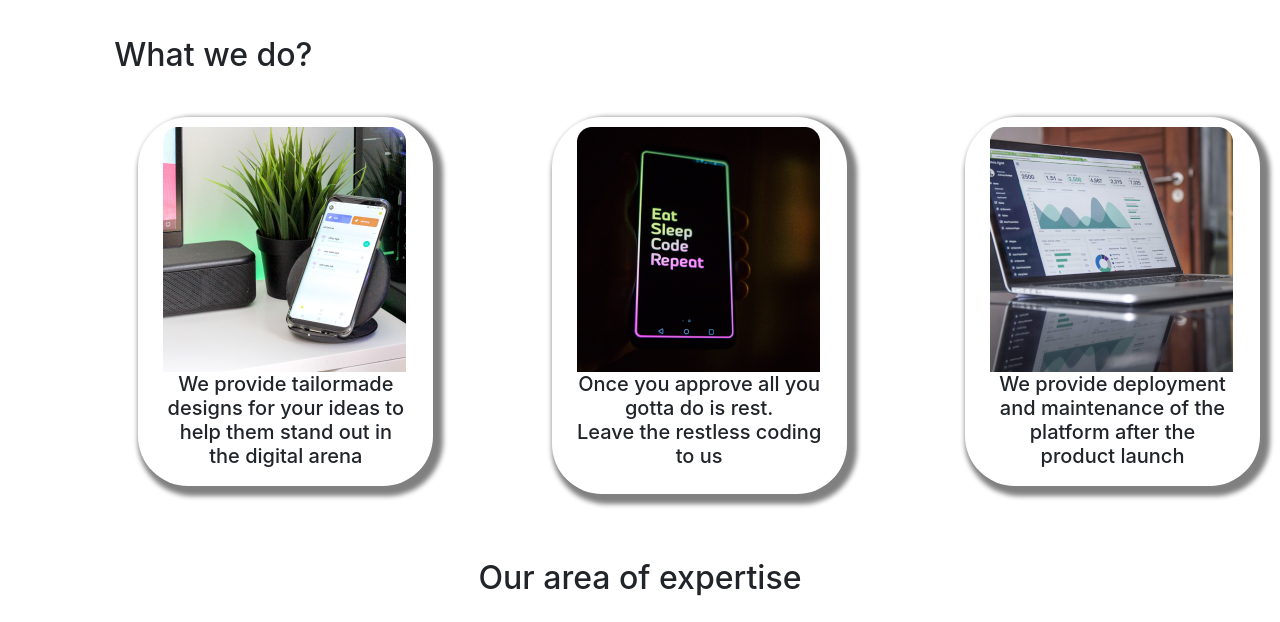
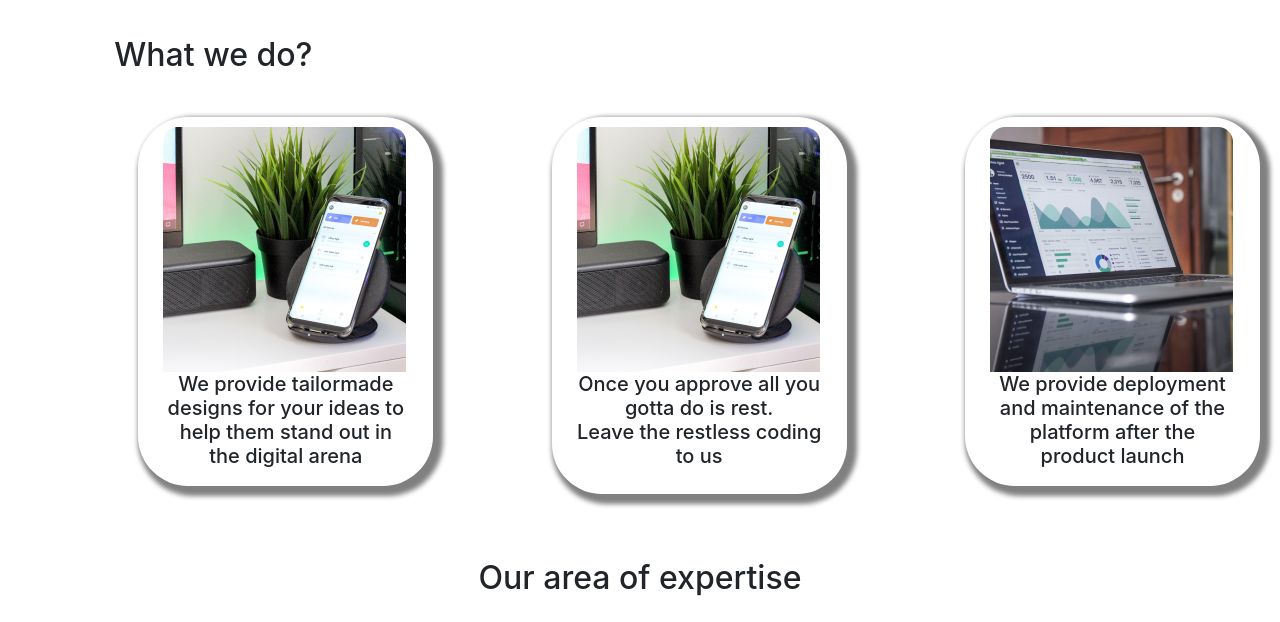
Before and after one commit to malaysrivastava/Website, a website: page index.html in a window 1280 px wide. Shown: the part 1140-1762 px from the top of the page. Drawn offline with nearby package versions, Linux system fonts and the light colour scheme.

Commit message:
Update index.html

```diff
--- a/index.html
+++ b/index.html
@@ -151,7 +151,7 @@
         <div class="can">
           <div class="row">
             <div class="col-sm-12">
-              <img src="img/Skill card 2.png" alt="">
+              <img src="img/Skill card 1.png" alt="">
             </div>
             <div class="col-12">
               <h5 class="mr-auto text-center">Once you approve all you gotta do is rest.<p>Leave the restless coding to us</p>
```
